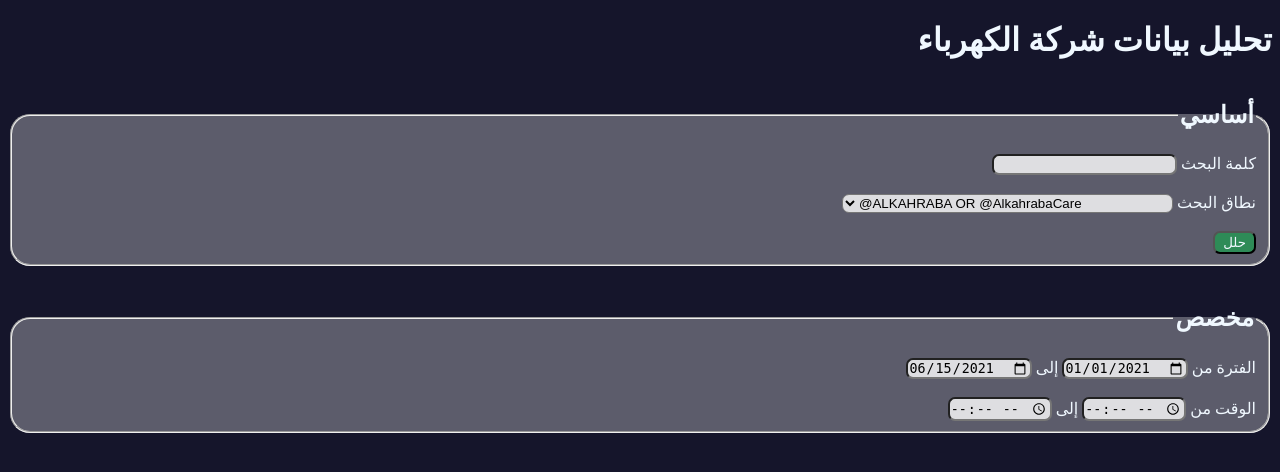
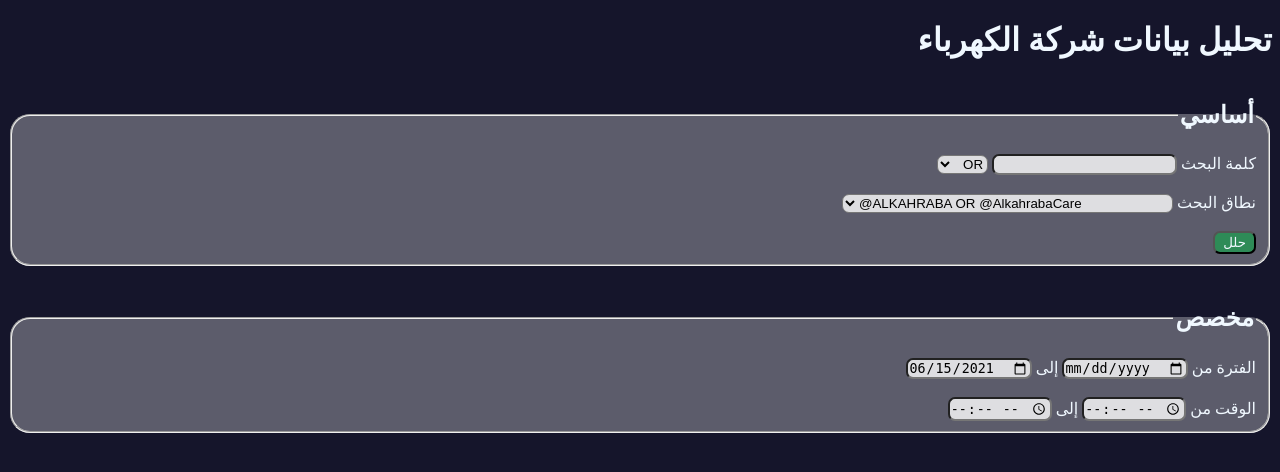
Before and after one commit to ah918/SEC_DataAnalysis, a Django app: page / in a window 1280 px wide. Shown: the top 472 px of the page. Run offline with Django 3.2, Linux system fonts and the light colour scheme.

Commit message:
Update search.html

```diff
--- a/SEC_App/templates/SEC_App/search.html
+++ b/SEC_App/templates/SEC_App/search.html
@@ -16,18 +16,22 @@
     <form action="{% url 'SEC_App:analysis' %}"  method="post">
         {% csrf_token %}
         <label for='keyword'>كلمة البحث</label>
-        <input list="keywords" id="keyword" name="keyword" />
+        <input list="keywords" id="keyword" name="keyword" onkeypress="keywords()"/>
         <datalist id='keywords'>
             <option value="كهرباء">
             <option value="كهرب">
             <option value="ألواح شمسية">
-        </datalist><br><br>
+        </datalist>
+        <select name="or_and" id="or_and" class="hide">
+            <option value="or">OR</option>
+            <option value="and">AND</option>
+        </select><br><br>
 
         <label for="domain">نطاق البحث</label>
         <select name="domian" id="domain">
             <option value="@ALKAHRABA OR @AlkahrabaCare" dir="ltr">@ALKAHRABA OR @AlkahrabaCare</option>
             <option value="@ALKAHRABA OR @AlkahrabaCare OR keyword" dir="ltr">@ALKAHRABA OR @AlkahrabaCare OR كلمة البحث</option>
-            <option value="keyword">كلمة البحث</option>
+            <span class="hide" id="keyword_option"><option value="keyword">كلمة البحث</option></span>
         </select><br><br>
 
         <button type="submit">حلل</button>
@@ -36,7 +40,7 @@
     <fieldset class='input_box'>
     <legend><h2>مخصص</h2></legend>
     <label for="start_date">الفترة من</label>
-    <input type="date" id='start_date' neme='start_date' value='2021-01-01'>
+    <input type="date" id='start_date' neme='start_date' value="{{placement.date|date:'Y-m-d' }}">
     <label for="end_date">إلى </label>
     <input type="date" id='end_date' neme='end_date'><br><br>
 
```
